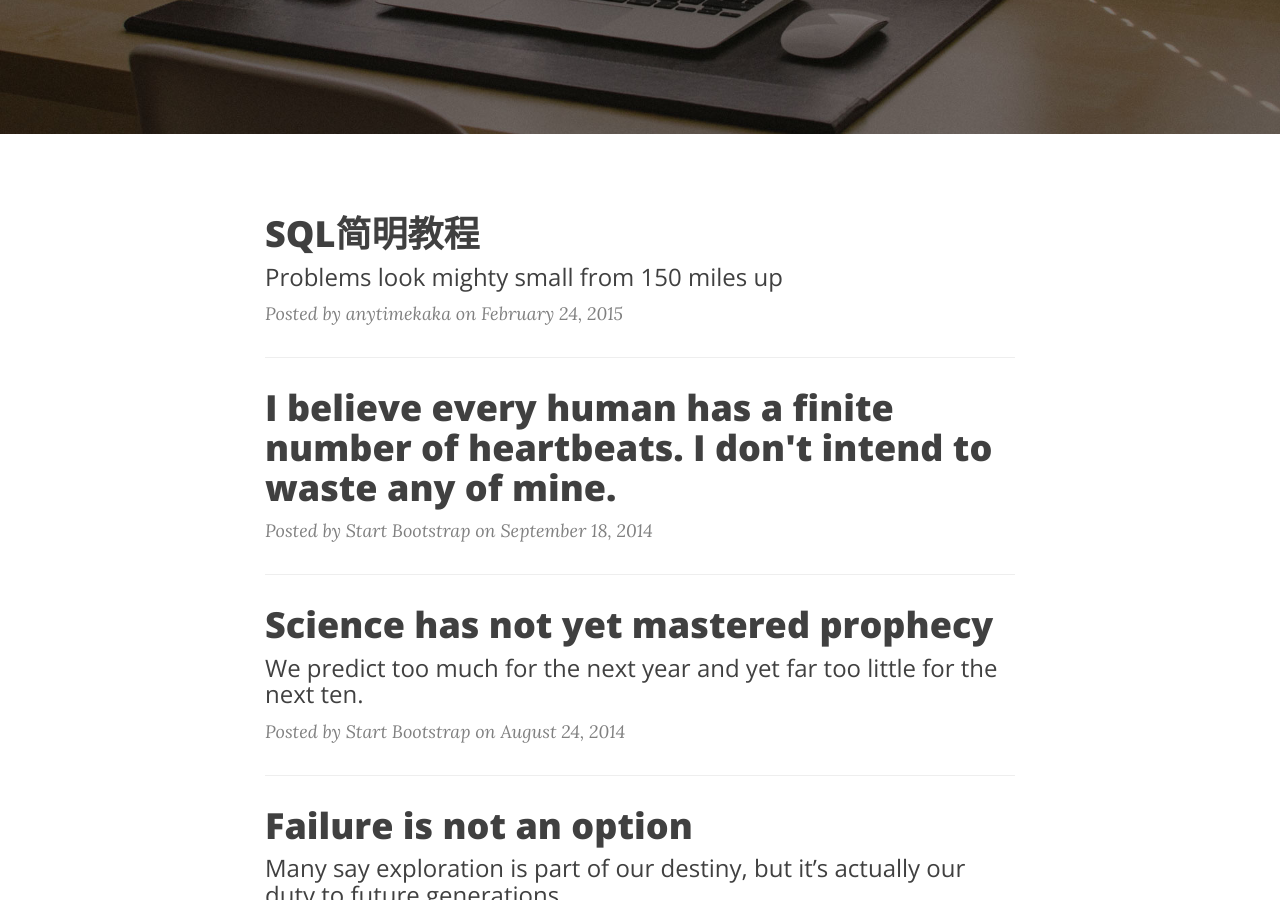
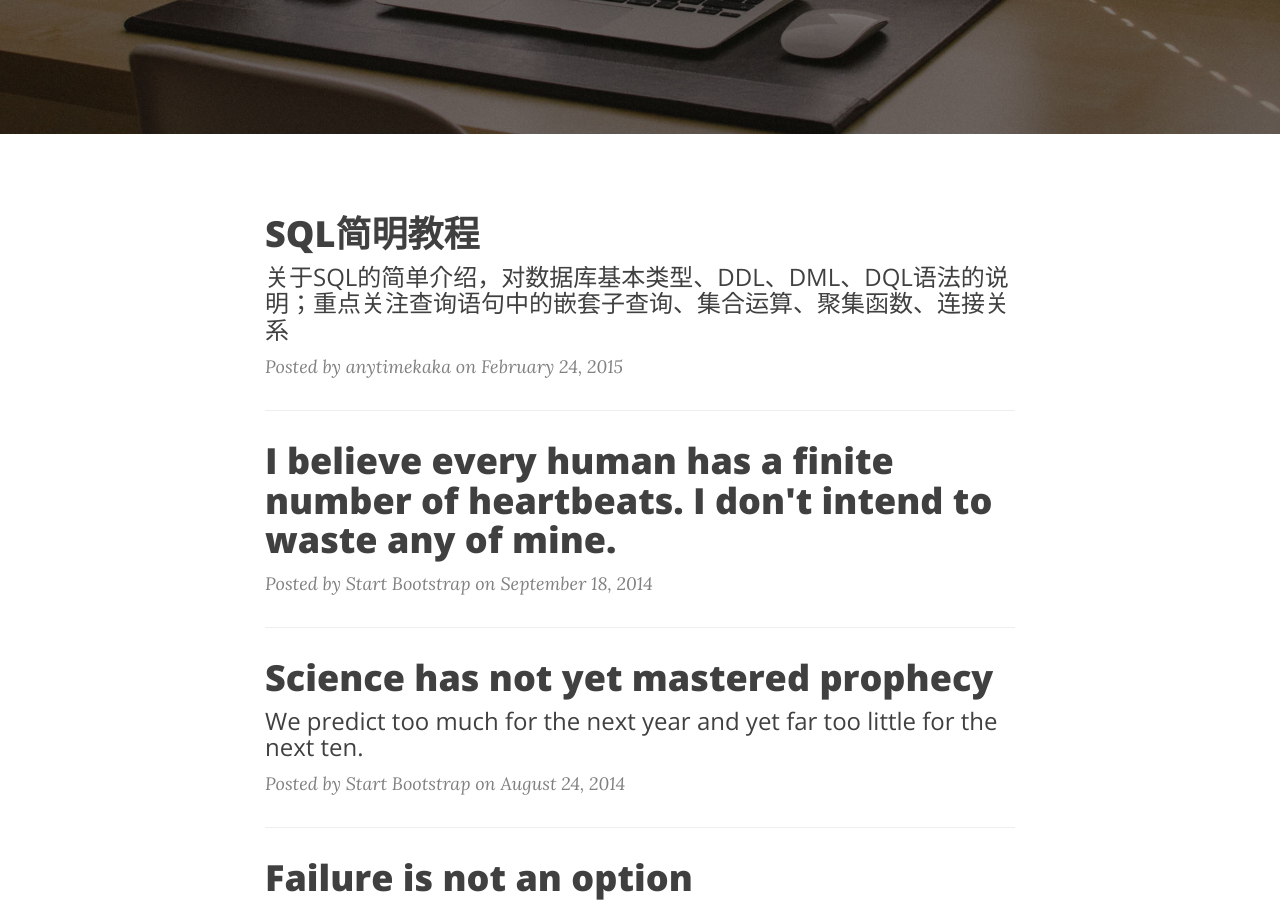
Before and after one commit to anytimekaka/anytimekaka.github.io, a Jekyll site: the page built from index.html, in a window 1280 px wide and 900 px high, scrolled down 314 px. Built offline with Jekyll 4.4.1, drawn with Linux system fonts in a browser that asks for light colours; nearby versions of some CDN libraries; the list of posts is cut into pages by our own code; a style sheet for code colours, icons or effects is not loaded.

Commit message:
SQL基本教程完成

```diff
--- a/_posts/2014-09-24-man-must-explore.markdown
+++ b/_posts/2014-09-24-SQLbasic.markdown
@@ -1,7 +1,7 @@
 ---
 layout:     post
 title:      "SQL简明教程"
-subtitle:   "Problems look mighty small from 150 miles up"
+subtitle:   "关于SQL的简单介绍，对数据库基本类型、DDL、DML、DQL语法的说明；重点关注查询语句中的嵌套子查询、集合运算、聚集函数、连接关系"
 date:       2015-02-24 22:30:00
 author:     "anytimekaka"
 header-img: "img/post-bg-06.jpg"
@@ -32,7 +34,8 @@ header-img: "img/post-bg-06.jpg"
 >delete from后面可以写条件，truncate不可以；delete from记录是一条条删的，所删除的每行记录都会进日志，而truncate一次性删掉整个页，因此日至里面只记录页释放，简言之，delete from更新日志，truncate基本不，所用的**事务日志**空间较少；delete from删空表后，会保留一个空的页，truncate在表中不会留有任何页；当使用行锁执行 DELETE 语句时，将锁定表中各行以便删除，truncate始终锁定表和页，而不是锁定各行；如果有identity产生的自增id列，delete from后仍然从上次的数开始增加，即种子不变，而truncate后，种子会恢复初始;truncate不会触发delete的触发器，因为truncate操作不记录各个行删除。
 
 ##DML
-    Delete table r;删除关系中所有的元组
+    Delete table r;
+	//删除关系中所有的元组
     INSERT INTO table_name VALUES (值1, 值2,....);
     INSERT INTO table_name (列1, 列2,...) VALUES (值1, 值2,....);
     update table_name set col1='' where col2='';
@@ -48,30 +51,37 @@ header-img: "img/post-bg-06.jpg"
 
     Select A1,A2,......An from R1,R2,......Rm Where P;
     Select distinct branch_name from loan;
-    在select后加入关键词distinct，强行删除重复，SQL允许我们使用all来显式指明不去除重复：
+    //在select后加入关键词distinct，强行删除重复，SQL允许我们使用all来显式指明不去除重复：
     select all branch_name from loan;
-    保留重复元组是默认的
+    //保留重复元组是默认的
 
 
 **where子句**
+
 * 逻辑连词：`and or not`
 * 比较运算符：`<、<=、>、>=、=、<>`
 * 为简化where子句，SQL提供`between、not between`，
-    Select loan_number from loan where amount (not) between 3000 and 5000;
 
-**更名运算**
+	Select loan_number from loan where amount (not) between 3000 and 5000;
+
+但是个人认为，还是比较运算符更直观，也更好记！
+
+**Table的重命名（更名运算）**
+
+关键词：AS
 
     Select loan_number as loan_id from loan;
     Select customer_name, T.loan_number, S.amount from borrower as T, loan as S Where T.loan_number=S.loan_number;
 
-    元组变量在比较同一关系中的两个元组时非常有用
+    //在比较同一关系中的两个元组时非常有用
     Select T.branch_name from branch as T, branch as S Where T.assets>S.assets and S.branch_name=’....’;
 
 **字符串运算**
 
-SQL中使用**单引号**来标示字符串，如果单引号是字符串的组成部分，可以使用两个单引号标示：如表示“It’s right”可用：“It’’s right”来标示。
+SQL中使用**单引号**来标示字符串，如果单引号是字符串的组成部分，可以使用两个单引号标示：如表示`It’s right`可用`It’’s right`来标示。（中间的是两个单引号）
 
-最常见的是使用like运算符的模式匹配（**大小写敏感**）：
+like运算符（大小写明感）
+
 * `%`：匹配任意子串
 * `_`：匹配任意一个字符
 
@@ -80,19 +90,20 @@ SQL中使用**单引号**来标示字符串，如果单引号是字符串的组
     Like ‘ab\%cd%’ escape ‘\’ 匹配所有以ad%cd开头的字符串
 
 **排序**
-    Order by desc 表示降序，asc 表示升序，默认升序
+
+Order by A desc 表示降序，asc 表示升序，默认升序
 
 **集合运算**
 
 `union intersect except`：并、交、非。
 
     (select customer_name from depositor) Union (select customer_name from borrower)
-    表示在银行有账户、有贷款或者两者都有的客户
+    //表示在银行有账户、有贷款或者两者都有的客户
 
 Union自动除去重复，如果想保留，使用`union all`（如果Jeason在银行中有三个账户和	两笔贷款，那么将会有五个元组包含Jeason）
 
     (select customer_name from depositor) intersect (select customer_name from borrower)
-    表示在银行有账户并且有贷款的客户
+    //表示在银行有账户并且有贷款的客户
 
 intersect自动除去重复，如果想保留，使用`intersect all`（如果Jeason在银行中有三个账户和两笔贷款，那么将会有2个元组包含Jeason）
 
@@ -105,7 +116,7 @@ except自动除去重复，如果想保留，使用`except all`（如果Jeason
 
 **聚集函数**
 
-`avg min max sum count`
+avg min max sum count
 
 使用聚集函数是可以使用`group by`和`having`作为辅助：
 
@@ -113,8 +124,9 @@ except自动除去重复，如果想保留，使用`except all`（如果Jeason
 
 如果在计算聚集函数前先删掉重复元组，可以在聚集函数中使用关键字distinct：
 
-    找出每个支行储户数：
-    Select branch_name count(distinct customer_name) From depositor,account Where depositor.account_number=account.account_number Group by branch_name;
+    //找出每个支行储户数：
+    Select branch_name count(distinct customer_name) From depositor,account
+	Where depositor.account_number=account.account_number Group by branch_name;
 
 `Having`子句用于**对分组的限定条件**：
 
@@ -127,35 +139,36 @@ having子句中的谓词在形成分组后才起作用，因此可以使用聚
 
 **空值**
 
-`Is null, is not null`：
+关键字：is null, is not null
 
     Select loan_number from loan where amount is null;
 
-> 如果算术运算的输入有一个是空值，则该算术表达式（+、-、\*、/）的结果是空，如果有空值参与比较运算，SQL将比较结果看成`unknown`
+如果算术运算的输入有一个是空值，则该算术表达式（+、-、\*、/）的结果是空，如果有空值参与比较运算，SQL将比较结果看成`unknown`
+Unknown可以被布尔运算符处理
 
-> Unknown可以被布尔运算符处理
->
->     Select ... From R1,R2,R3... Where P;
-> 查询结果中包含使得P为true的元组，如果元组使得P的值为false或者unknown，那么该元组就不会被添加到结果中去
->
-> `Is unknown , is not unknown` 判断比较结果是不是unknown
+    Select ... From R1,R2,R3... Where P;
+
+查询结果中包含使得P为true的元组，如果元组使得P的值为false或者unknown，那么该元组就不会被添加到结果中去
+`Is unknown , is not unknown` 判断比较结果是不是unknown
 
 
 **嵌套子查询**
 
-`in, not in`:
+关键字：`in, not in`:
 
     Select distinct customer_name from borrower where customer_name in (select customer_name from depositor);
 
-`some, all`
+关键字：`some, all`
 
-    Select branch_name from branch where assets > some (select assets from branch where branch_city=’Brooklyn’);
-    some表示至少比某一个要大
+    Select branch_name from branch
+	where assets > some (select assets from branch where branch_city=’Brooklyn’);
+    //some表示至少比某一个要大
 
 还有=some,=some和<>some（=some等价于in）
 
-    Select branch_name from branch where assets > all (select assets from branch where branch_city=’Brooklyn’);
-    all：比所有的都大
+    Select branch_name from branch
+	where assets > all (select assets from branch where branch_city=’Brooklyn’);
+    //all：比所有的都大
 
 还有=all,=all和<>all（<>all等价于not in）
 
@@ -164,21 +177,26 @@ SQL中**聚集函数不能进行组合使用**，因而使用max(avg(...))是不
 
 问题：找出平均余额最高的支行
 
-    Select branch_name from account group by branch_name having avg(balance)>=all(select avg(balance) from account group by branch_name);
+    Select branch_name from account group by branch_name
+	having avg(balance)>=all(select avg(balance) from account group by branch_name);
 
 **测试是否为空关系**
 
 `exists`：测试一个子查询的结果中是否有元组,exists结构在作为参数的子查询非空时返回true
 
-    查找在银行既有账户又有贷款的客户
-    Select customer_name from borrower where exists (select * from depositor Where depositor.customer_name=borrower.customer_name)
+    //查找在银行既有账户又有贷款的客户
+    Select customer_name from borrower where
+	exists (select * from depositor Where depositor.customer_name=borrower.customer_name)
 
 `Not exists`：可以模拟集合包含运算
 
 关系A包含B：not exists(B except A)
 
-    查找在Brooklyn所有支行都有账户的客户
-    Select distinct S.customer_name From depositor as S Where not exists ((select branch_name from branch Where branch_city=’Brooklyn’) Except (select R.branch_name From depositor as T,account as R Where T.account_number=R.account_number and S.customer_name=T.customer_name))
+    //查找在Brooklyn所有支行都有账户的客户
+    Select distinct S.customer_name From depositor as S Where
+	not exists ((select branch_name from branch Where branch_city=’Brooklyn’) Except
+	(select R.branch_name From depositor as T,account as R Where
+	T.account_number=R.account_number and S.customer_name=T.customer_name))
 
 **测试是否存在重复元组**
 
@@ -233,70 +255,63 @@ SQL中**聚集函数不能进行组合使用**，因而使用max(avg(...))是不
 </table>
 
 关键字inner和outer是可选的。
-
 对于外连接，连接条件是必须的；但是对于内连接，连接条件则是可选的（如果省略，将产生笛卡尔积）。On和using出现在连接表达式的末尾。
 
-示例表内容：
+为了清除地说明连接关系，这里我们在表中插入几条测试数据，如下所示：
 
-**loan:**
+**loan表:**
 
-loan_number	branch_name	amount
-
-L-170	Downtown	3000
-
-L-230	Redwood	4000
-
-L-260	Perryridge	1700
+<table>
+<tr><th>loan_number</th><th>branch_name</th><th>amount</th></tr>
+<tr><td>L-170</td><td>Downtown</td><td>3000</td></tr>
+<tr><td>L-230</td><td>Redwood</td><td>4000</td></tr>
+<tr><td>L-260</td><td>Perryridge</td><td>1700</td></tr>
+</table>
 
 
-**borrower:**
-
-customer_name	loan_number
-
-Jones	L-170
-
-Smith	L-230
-
-Hayes	L-155
 
 
-    内连接
+**borrower表:**
+
+<table>
+<tr><th>customer_name</th><th>loan_number</th></tr>
+<tr><td>Jones</td><td>L-170</td></tr>
+<tr><td>Smith</td><td>L-230</td></tr>
+<tr><td>Hayes</td><td>L-230</td></tr>
+</table>
+
+
+    //内连接
     loan inner join borrower on loan.loan_number = borrower.loan_number;
 
-loan_number	branch_name	amount	customer_name	loan_number
-
-L-170	Downtown	3000	Jones	L-170
-
-L-230	Redwood	4000	Smith	L-230
-
+<table>
+<tr><th>loan_number</th><th>branch_name</th><th>amount</th><th>customer_name</th><th>loan_number</th></tr>
+<tr><td>L-170</td><td>Downtown</td><td>3000</td><td>Jones</td><td>L-170</td></tr>
+<tr><td>L-230</td><td>Redwood</td><td>4000</td><td>Smith</td><td>L-230</td></tr>
+</table>
 
 所得结果的属性由左侧关系的属性后跟右侧关系的属性构成。
 
-    左外连接
+    //左外连接
     loan left outer join borrower on loan.loan_number = borrower.loan_number;
 
-
-loan_number	branch_name	amount	customer_name	loan_number
-
-L-170	Downtown	3000	Jones	L-170
-
-L-230	Redwood	4000	Smith	L-230
-
-L-260	Perryridge	1700	null	null
-
+<table>
+<tr><th>loan_number</th><th>branch_name</th><th>amount</th><th>customer_name</th><th>loan_number</th></tr>
+<tr><td>L-170</td><td>Downtown</td><td>3000</td><td>Jones</td><td>L-170</td></tr>
+<tr><td>L-230</td><td>Redwood</td><td>4000</td><td>Smith</td><td>L-230</td></tr>
+<tr><td>L-260</td><td>Perryridge</td><td>1700</td><td>null</td><td>null</td></tr>
+</table>
 
 左外连接：先计算内连接的结果，然后，对左边关系（loan）中每个在内连接时与右边关系（borrower）中的任何元组都不匹配的元组t，向结果中加入一个元组r，r左边关系属性值为t，其他属性为null。
 
-    自然连接
+    //自然连接
     loan natural inner join borrower;
 
-
-loan_number	branch_name	amount	customer_name
-
-L-170	Downtown	3000	Jones
-
-L-230	Redwood	4000	Smith
-
+<table>
+<tr><th>loan_number</th><th>branch_name</th><th>amount</th><th>customer_name</th></tr>
+<tr><td>L-170</td><td>Downtown</td><td>3000</td><td>Jones</td></tr>
+<tr><td>L-230</td><td>Redwood</td><td>4000</td><td>Smith</td></tr>
+</table>
 
 自然连接：连接属性（公共的属性）首先出现，按照它们在左侧的关系中的顺序，然后是左侧关系中所有的非连接属性，最后是右侧关系中所有的非连接属性。
 
@@ -304,12 +319,16 @@ L-230	Redwood	4000	Smith
 
     loan full outer join borrower using (loan_number);
 
-loan_number	branch_name	amount	customer_name
+<table>
+<tr><th>loan_number</th><th>branch_name</th><th>amount</th><th>customer_name</th></tr>
+<tr><td>L-170</td><td>Downtown</td><td>3000</td><td>Jones</td></tr>
+<tr><td>L-230</td><td>Redwood</td><td>4000</td><td>Smith</td></tr>
+<tr><td>L-260</td><td>Perryridge</td><td>1700</td><td>null</td></tr>
+<tr><td>L-155</td><td>null</td><td>null</td><td>Hayes</td></tr>
+</table>
 
-L-170	Downtown	3000	Jones
+##总结
 
-L-230	Redwood	4000	Smith
+以上是所有关于SQL语句的总结，基本上涵盖了SQL的各个方面。不同的数据库的实现可能稍有差别，后续将继续详细研究MySQL数据库内的各种细节实现，以及MySQL存储引擎和索引本质。
 
-L-260	Perryridge	1700	null
-
-L-155	null	null	Hayes
+另外，现在NoSQL运用很广，是一个趋势，计划详细看看Redis。
```
Also changed, not shown: other parts of _posts/2014-09-24-SQLbasic.markdown (+21 -15 lines).
